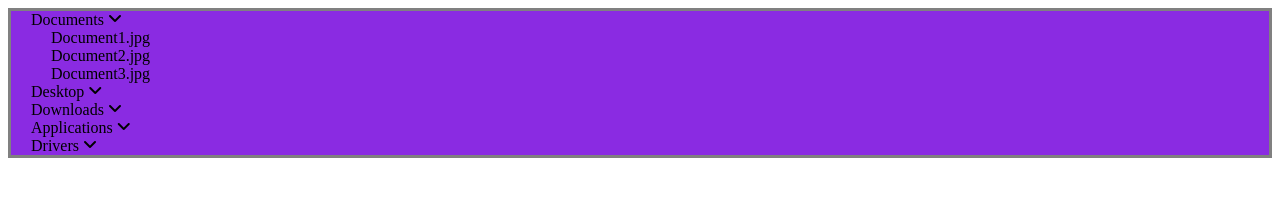
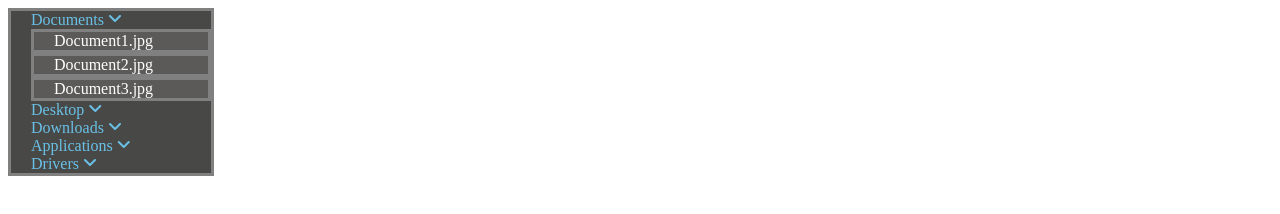
Before and after one commit to govind124/web-platform-p1knbs, a plain HTML site: page index.html in a window 1280 px wide. Both pictures are taken after a click on the item "Documents". Drawn offline with Linux system fonts and the light colour scheme.

Commit message:
1 file modified

```diff
--- a/styles.css
+++ b/styles.css
@@ -4,9 +4,10 @@ ul {
   padding: 0;
 }
 #root {
-  background-color: blueviolet;
+  background-color: rgb(72, 73, 71);
   border: 3px solid gray;
-  width: auto fit-content;
+  width: 200px;
+  color: rgb(106, 192, 231);
 }
 .folder {
   padding-left: 20px;
@@ -26,6 +27,9 @@ ul {
   padding-left: 20px;
   background-image: url('file.png');
   background-repeat: no-repeat;
+  border: 3px solid gray;
+  background-color: rgb(92, 89, 89);
+  color: white;
 }
 #same {
   cursor: pointer;
```
